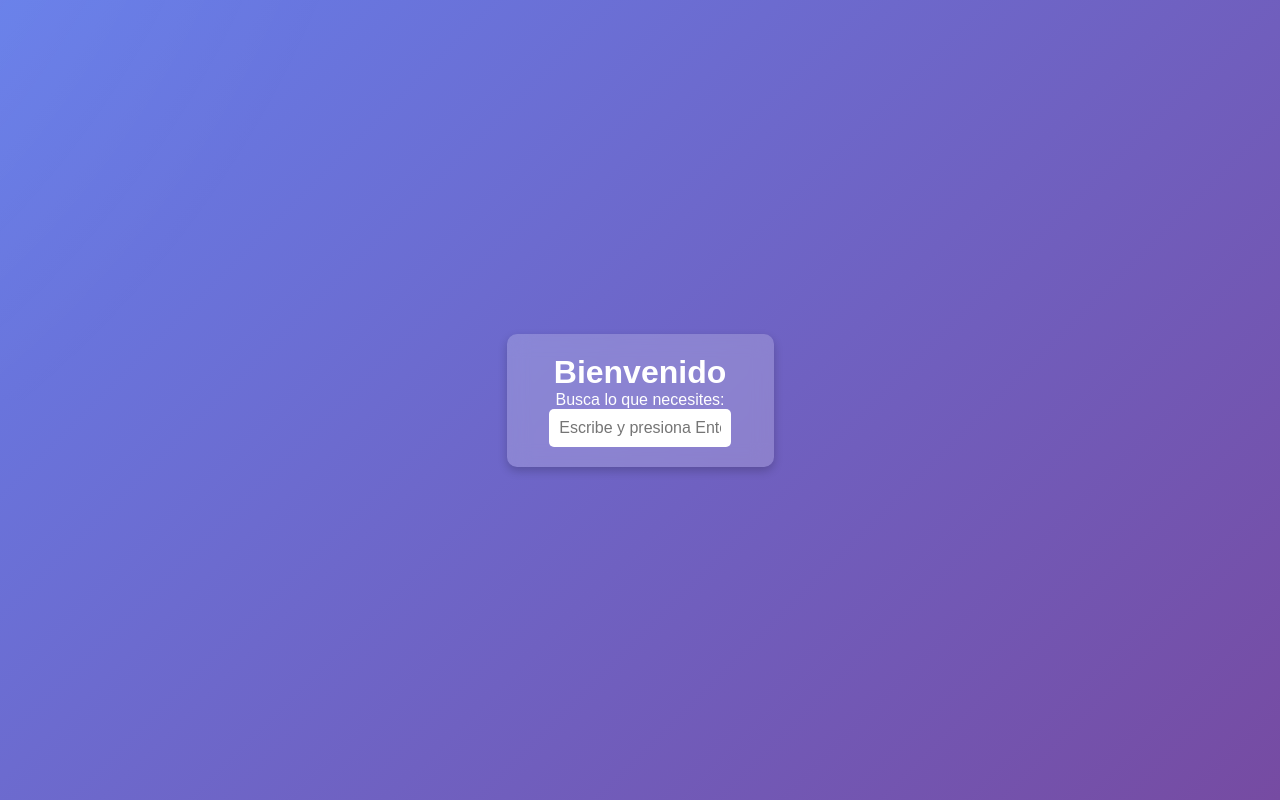
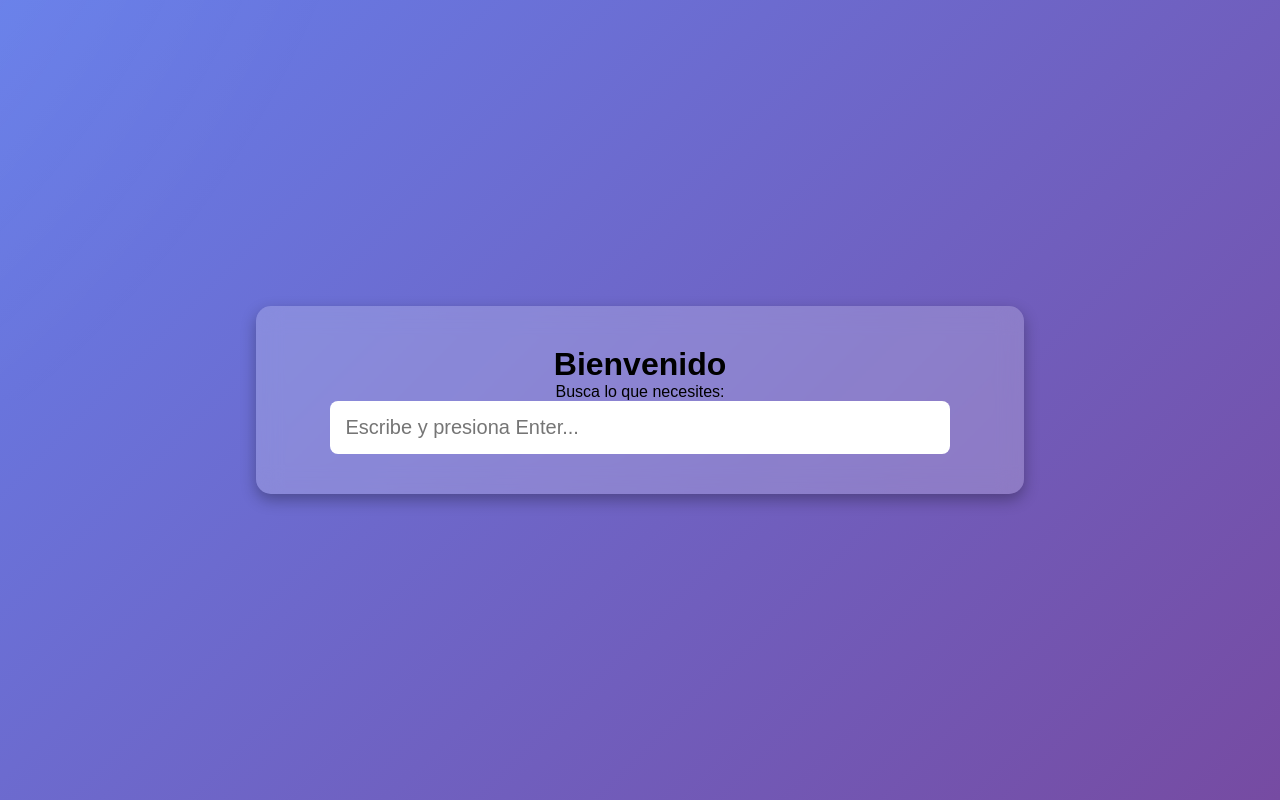
Before and after one commit to aitor30/web-aitor, a plain HTML site: page index.html in a window 1280 px wide. Drawn offline with Linux system fonts and the light colour scheme.

Commit message:
Update styles.css

```diff
--- a/styles.css
+++ b/styles.css
@@ -32,22 +32,32 @@ body {
 
 .container {
     background: rgba(255, 255, 255, 0.2);
-    padding: 20px;
-    border-radius: 10px;
-    box-shadow: 0px 4px 10px rgba(0, 0, 0, 0.2);
-    backdrop-filter: blur(10px);
+    padding: 40px;
+    border-radius: 15px;
+    box-shadow: 0px 6px 15px rgba(0, 0, 0, 0.3);
+    backdrop-filter: blur(12px);
+    width: 60%;
 }
 
-h1, p {
+.title {
+    font-size: 48px;
+    font-weight: bold;
     color: white;
+    margin-bottom: 15px;
+}
+
+.subtitle {
+    font-size: 24px;
+    color: white;
+    margin-bottom: 25px;
 }
 
 input {
-    width: 80%;
-    padding: 10px;
-    font-size: 16px;
+    width: 90%;
+    padding: 15px;
+    font-size: 20px;
     border: none;
-    border-radius: 5px;
+    border-radius: 8px;
     outline: none;
     transition: 0.3s;
 }
```
